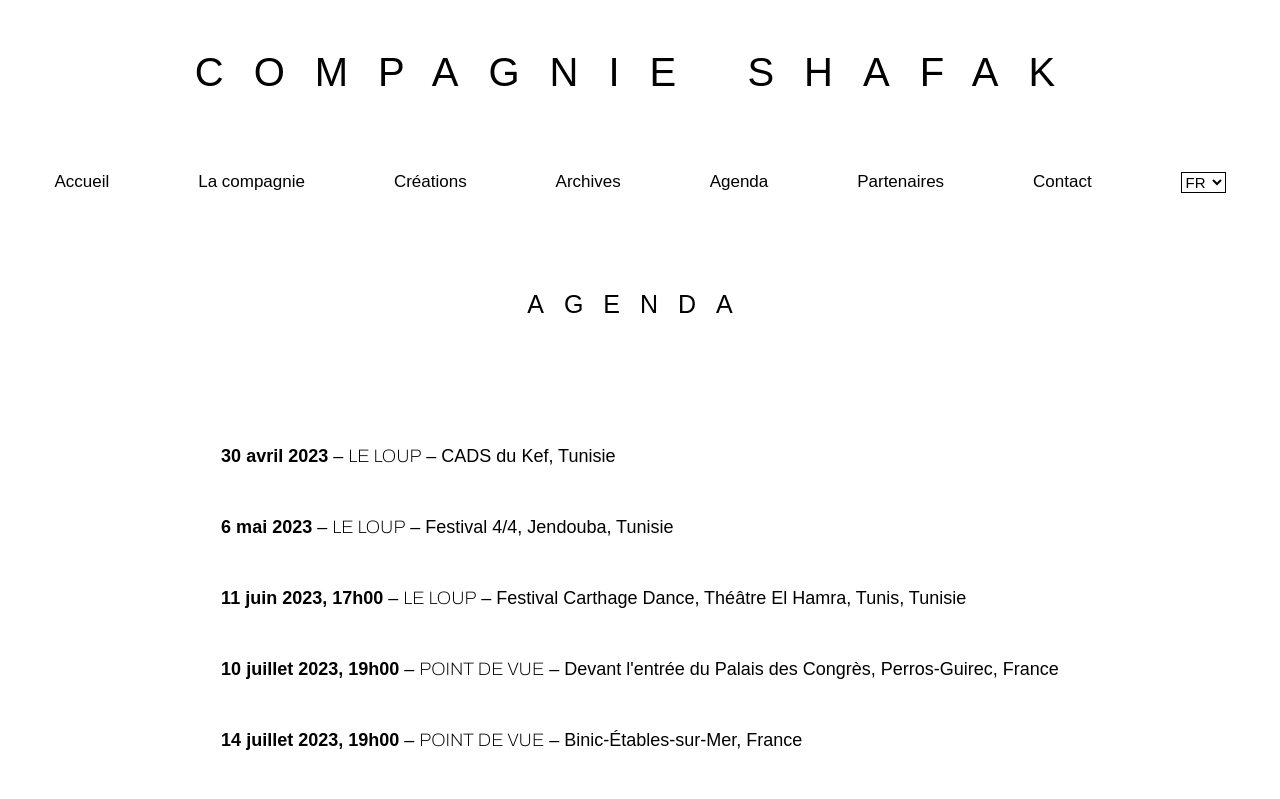
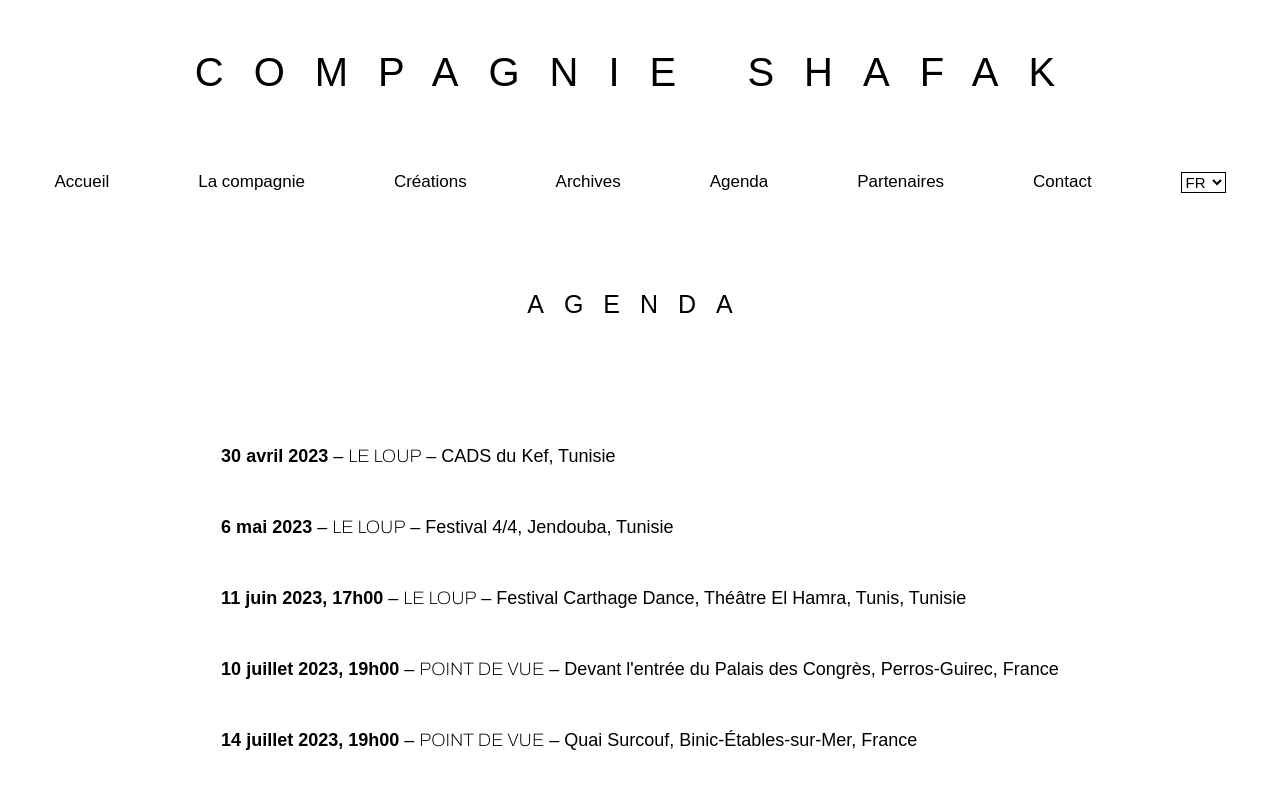
Before and after one commit to MarianneB08/Shafak-Project, a React (Create React App) app in the folder frontend/: page /agenda in a window 1280 px wide. Shown: the top 799 px of the page. Built offline with nearby package versions, Linux system fonts and the light colour scheme.

Commit message:
Modification sur une date de l'agenda

```diff
--- a/frontend/src/Components/Card_ltr.module.scss
+++ b/frontend/src/Components/Card_ltr.module.scss
@@ -24,8 +24,6 @@
         z-index: 0;
         width: auto;
         max-width: 23rem;
-        //width: auto;
-        //height: 230px;
         height: auto;
         max-height: 230px;
         border: 1px solid globals.$color-1;
--- a/frontend/src/languages/en.json
+++ b/frontend/src/languages/en.json
@@ -76,7 +76,7 @@
     "fifthDate": {
       "fifthDateMonthAndYear": "14th July 2023, 7 p.m.",
       "fifthDateTitle": "Point Of View",
-      "fifthDateLocation": " Binic-Étables-sur-Mer, France"
+      "fifthDateLocation": " Quai Surcouf, Binic-Étables-sur-Mer, France"
     },
     "sixthDate": {
       "sixthDateMonthAndYear": "15th July 2023, 7 p.m.",
--- a/frontend/src/languages/fr.json
+++ b/frontend/src/languages/fr.json
@@ -76,7 +76,7 @@
     "fifthDate": {
       "fifthDateMonthAndYear": "14 juillet 2023, 19h00",
       "fifthDateTitle": "Point de vue",
-      "fifthDateLocation": " Binic-Étables-sur-Mer, France"
+      "fifthDateLocation": " Quai Surcouf, Binic-Étables-sur-Mer, France"
     },
     "sixthDate": {
       "sixthDateMonthAndYear": "15 juillet 2023, 19h00",
```
